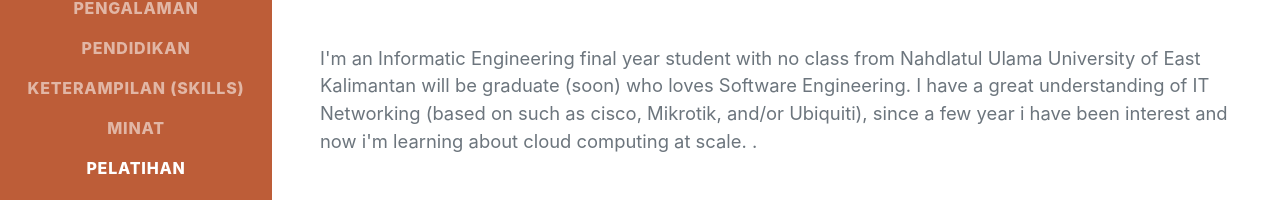
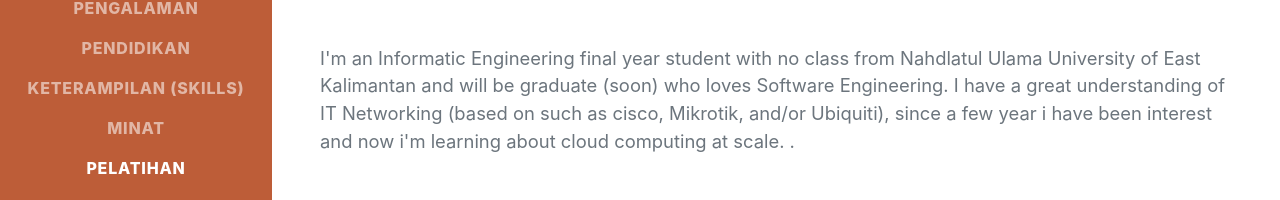
Before and after one commit to nao-za/juliansyahnaoza.github.io, a plain HTML site: page index.html in a window 1280 px wide. Shown: the part 404-604 px from the top of the page. Drawn offline with nearby package versions, Linux system fonts and the light colour scheme; a web font is replaced by a local one.

Commit message:
Update index.html

```diff
--- a/index.html
+++ b/index.html
@@ -52,7 +52,7 @@
                         with parent home · Sambaliung, Berau 77371 ·
                         <a href="mailto:juliansyah@naoza.my.id">juliansyah@naoza.my.id</a>
                     </div>
-                    <p class="lead mb-5">I'm an Informatic Engineering final year student with no class from Nahdlatul Ulama University of East Kalimantan will be graduate (soon) who loves Software Engineering.
+                    <p class="lead mb-5">I'm an Informatic Engineering final year student with no class from Nahdlatul Ulama University of East Kalimantan and will be graduate (soon) who loves Software Engineering.
 I have a great understanding of IT Networking (based on such as cisco, Mikrotik, and/or Ubiquiti), since a few year i have been interest and now i'm learning about cloud computing at scale.
 .</p>
                     <div class="social-icons">
```
